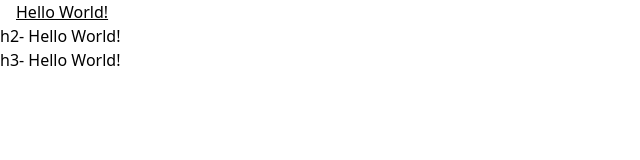
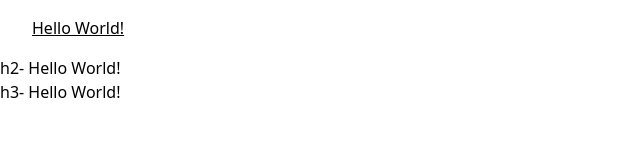
Before and after one commit to abhishek7631/TailwindCSS, a plain HTML site: page index.html in a window 1280 px wide. Shown: the whole page, without its empty margins (0-640 px from the left). Drawn offline with nearby package versions, Linux system fonts and the light colour scheme.

Commit message:
code modified

```diff
--- a/index.html
+++ b/index.html
@@ -7,7 +7,7 @@
     <script src="https://cdn.tailwindcss.com"></script>
   </head>
   <body>
-    <h1 class="underline ml-4">Hello World!</h1>
+    <h1 class="underline ml-4 p-4">Hello World!</h1>
     <h2>h2- Hello World!</h2>
     <h3>h3- Hello World!</h3>
   </body>
```
